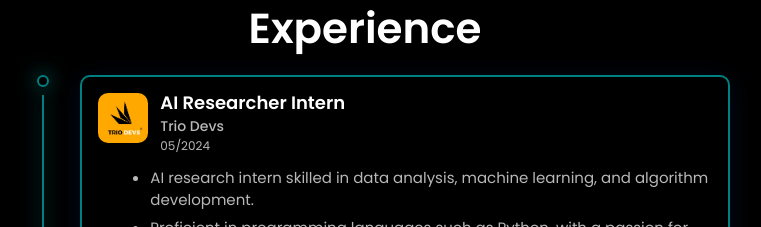
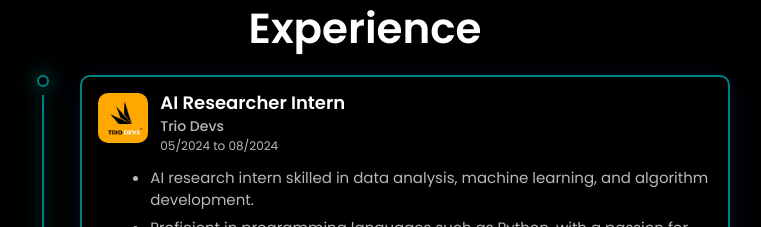
Before and after one commit to ASHRAFALI-M/Personal-Portfolio-React, a React (Vite) app: page / in a window 1280 px wide. Shown: the part 1420-1647 px from the top of the page, without its empty margins (275-1036 px from the left). Built offline with nearby package versions, Linux system fonts and the light colour scheme.

Commit message:
Update Experience.jsx

```diff
--- a/src/components/Experience/Experience.jsx
+++ b/src/components/Experience/Experience.jsx
@@ -11,7 +11,7 @@ const experiences = [
     role: "AI Researcher Intern",
     company: "Trio Devs",
     img: "trio.jpg",
-    date: "05/2024",
+    date: "05/2024 to 08/2024",
     endDate: "",
     skills: ["Artificial Intelligence","Research","Communication","Team Work"],
     description: [
```
